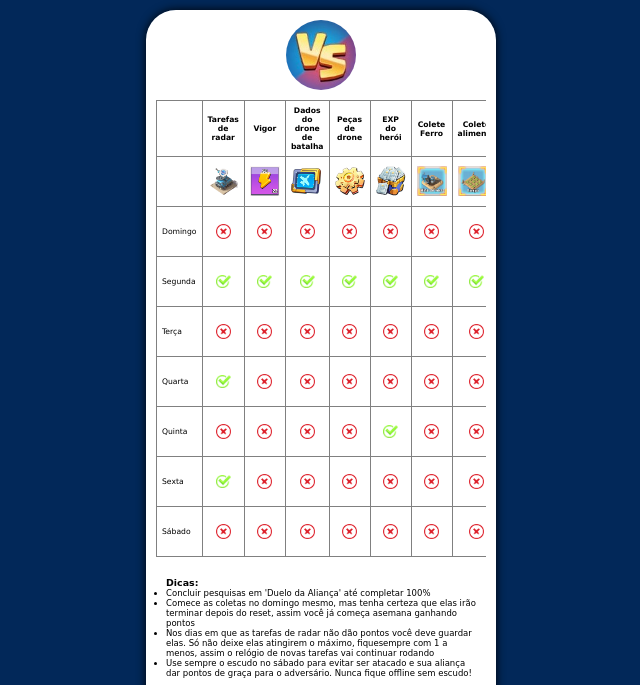
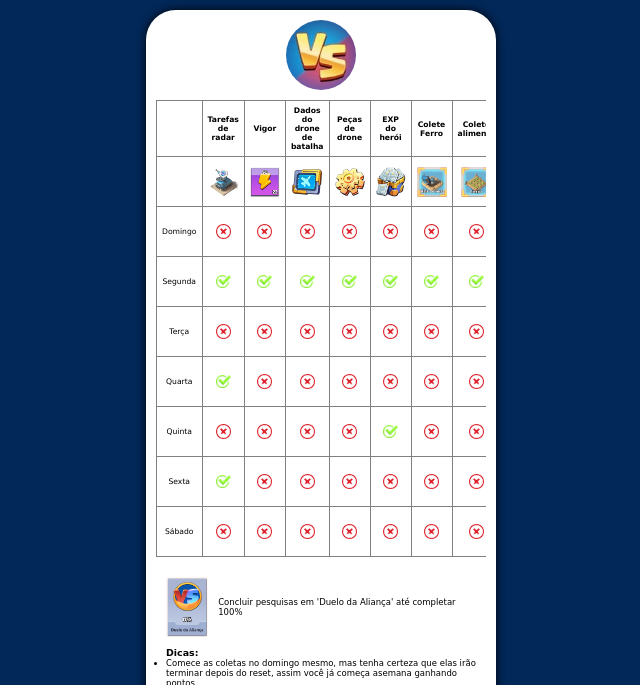
Before and after one commit to acacioh/last-war-vs-guide, a plain HTML site: page pages/html/index_ptBR.html in a window 1280 px wide. Shown: the top 685 px of the page, without its empty margins (319-959 px from the left). Drawn offline with Linux system fonts and the light colour scheme; a web font is replaced by a local one.

Commit message:
Finishing pt br changes

```diff
--- a/pages/css/desktop.css
+++ b/pages/css/desktop.css
@@ -6,6 +6,7 @@
 
 body {
     width: 750px;
+    margin-top: 20px;
     background-color: rgba(0, 0, 0, 0);
 }
 
@@ -14,26 +15,36 @@ body {
     width: 125px;
 }
 
-header>ul {
-    grid-template-columns: repeat(2, 1fr);
+table {
+    margin: 20px;
+    max-width: 710px;
 }
 
-header>ul>li>img {
-    width: 80px;
-    height: 80px;
-    border-radius: 10px;
+thead {
+    font-size: 0.8em;
 }
 
-section>ul>li>img {
+.icon {
+    height: 50px;
     width: 50px;
-    height: 50px;
-    border-radius: 5px;
 }
 
-#vs_attack {
-    height: 120px;
-    width: 400px;
-    border-radius: 20px;
+.error,
+.success {
+    background-size: 25px;
+}
+
+main section {
+    margin: 30px;
+    margin-left: 50px;
+}
+
+article {
+    margin-bottom: 30px;
+}
+
+main section article img {
+    height: 110px;
 }
 
 footer>section {
--- a/pages/css/style.css
+++ b/pages/css/style.css
@@ -72,8 +72,11 @@ th {
 
 td {
     height: 50px;
+    text-align: center;
+    vertical-align: middle;
 }
 
+th:first-child,
 td:first-child {
     position: sticky;
     left: 0;
@@ -84,6 +87,8 @@ td:first-child {
 .icon {
     height: 30px;
     width: 30px;
+    display: block;
+    margin: auto;
 }
 
 .error {
@@ -102,6 +107,21 @@ td:first-child {
 
 main section {
     margin: 20px;
+}
+
+article {
+    display: flex;
+    align-items: center;
+    gap: 10px;
+    margin-bottom: 10px;
+}
+
+main section article img {
+    height: 60px;
+}
+
+#alert {
+    color: var(--red);
 }
 
 footer {
--- a/pages/html/index_ptBR.html
+++ b/pages/html/index_ptBR.html
@@ -255,16 +255,19 @@
             </tbody>
         </table>
         <section>
+            <article>
+                <img src="../images/tech_center_vs.png" alt="VS research">
+                <p>Concluir pesquisas em 'Duelo da Aliança' até completar 100%</p>
+            </article>
             <h1>Dicas:</h1>
             <ul>
-                <li>Concluir pesquisas em 'Duelo da Aliança' até completar 100%</li>
                 <li>Comece as coletas no domingo mesmo, mas tenha certeza que elas irão terminar depois do reset, assim
                     você já começa asemana ganhando pontos</li>
                 <li>Nos dias em que as tarefas de radar não dão pontos você deve guardar elas. Só não deixe elas
-                    atingirem o máximo, fiquesempre com 1 a menos, assim o relógio de novas tarefas vai continuar
+                    atingirem o máximo, fique sempre com 1 a menos, assim o relógio de novas tarefas vai continuar
                     rodando</li>
-                <li>Use sempre o escudo no sábado para evitar ser atacado e sua aliança dar pontos de graça para o
-                    adversário. Nunca fique offline sem escudo!</li>
+                <li id="alert">Nunca fique offline sem escudo no dia 6! Use o escudo para evitar ser atacado e sua
+                    aliança dar pontos de graça para o adversário</li>
             </ul>
         </section>
     </main>
```
